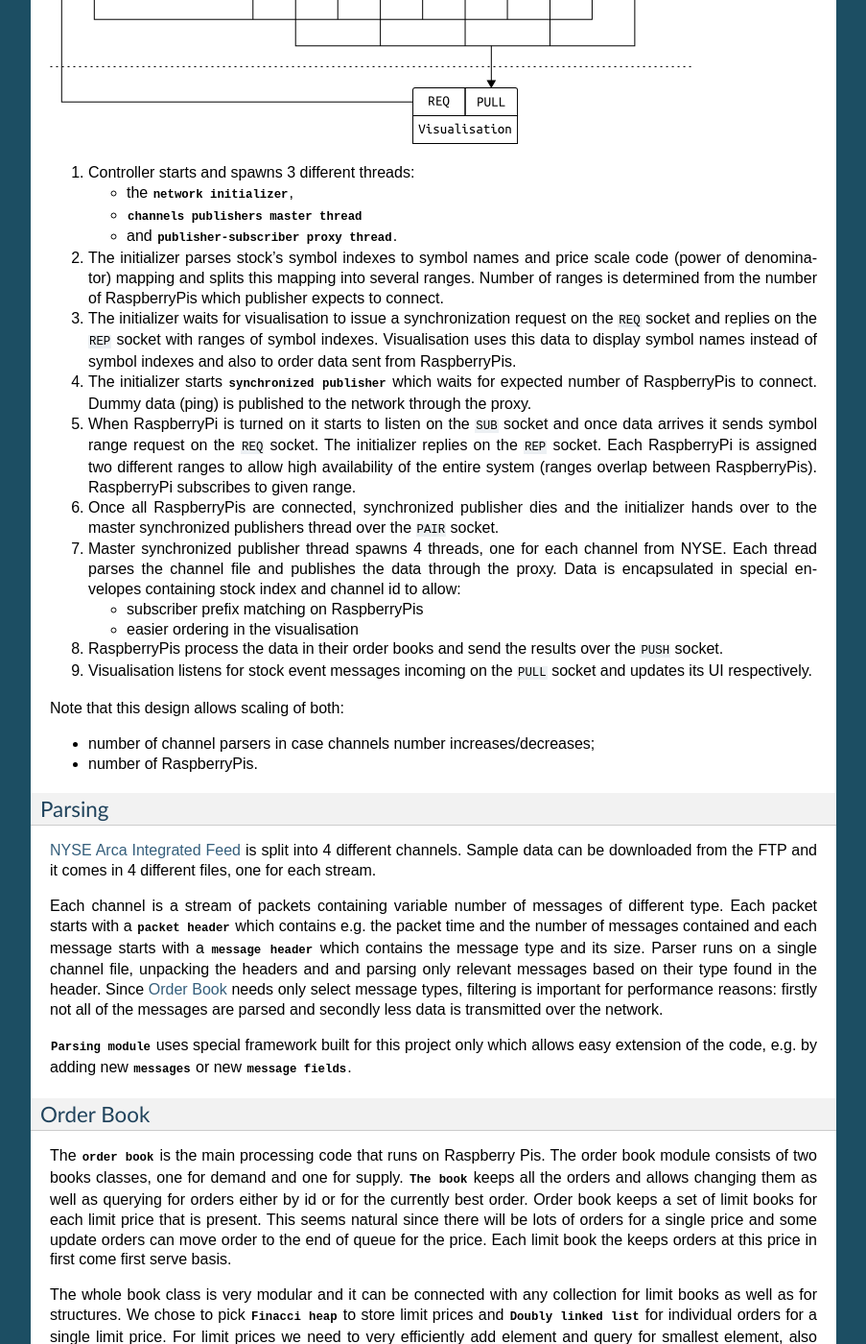
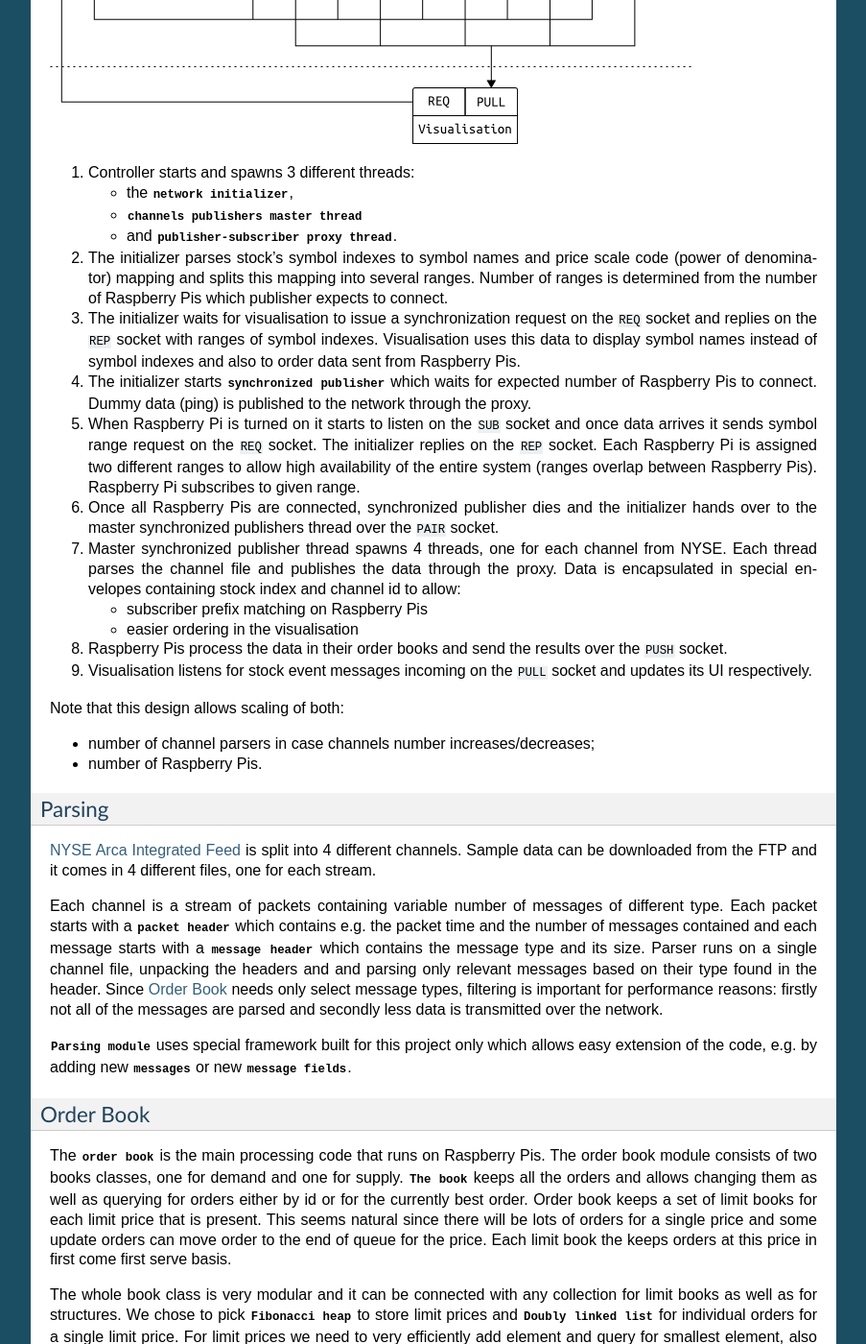
Before and after one commit to kuba/OxBerryPis, a Sphinx documentation site: the page built from docs/sphinx/report.rst, in a window 1280 px wide and 1400 px high, scrolled down 1970 px. Shown: the whole window at 96% size, without its empty margins (198-1101 px from the left). Built offline with Sphinx 7.4.7, drawn with Linux system fonts in a browser that asks for light colours; some of the changed text lies outside the part shown.

Commit message:
Typos, RaspberryPi -> Raspberry Pi.

```diff
--- a/docs/sphinx/net.rst
+++ b/docs/sphinx/net.rst
@@ -43,8 +43,8 @@ Messages factories
    :members:
 
 
-RaspberryPi
------------
+Raspberry Pi
+------------
 
 .. automodule:: oxberrypis.net.rpi
    :members:
--- a/docs/sphinx/report.rst
+++ b/docs/sphinx/report.rst
@@ -60,7 +60,7 @@ The following technologies have been used:
   for network data serialization.
 
 * Custom image of `Raspbian <http://www.raspberrypi.org/downloads>`_ as
-  the Operating System for RaspberryPis.
+  the Operating System for Raspberry Pis.
 
 * `Sphinx <http://sphinx-doc.org/>`_ for documentation generation.
 
@@ -83,11 +83,11 @@ patterns have been used for the networking:
 
   * visualisation and the initializer,
 
-  * RaspberryPis and the initializer (synchronized publisher).
+  * Raspberry Pis and the initializer (synchronized publisher).
 
-* **Pub-sub** for distribution of the stock data to RaspberryPis.
+* **Pub-sub** for distribution of the stock data to Raspberry Pis.
 
-* **Pipeline** for collection of proccessed data from RaspberryPis.
+* **Pipeline** for collection of processed data from Raspberry Pis.
 
 * **Exclusive pair** for synchronizing threads in the Controller.
 
@@ -119,27 +119,27 @@ The system outline
 #. The initializer parses stock's symbol indexes to symbol names and
    price scale code (power of denominator) mapping and splits this
    mapping into several ranges. Number of ranges is determined from the
-   number of RaspberryPis which publisher expects to connect.
+   number of Raspberry Pis which publisher expects to connect.
 
 #. The initializer waits for visualisation to issue a synchronization
    request on the ``REQ`` socket and replies on the ``REP`` socket with
    ranges of symbol indexes. Visualisation uses this data to display
    symbol names instead of symbol indexes and also to order data sent
-   from RaspberryPis.
+   from Raspberry Pis.
 
 #. The initializer starts :py:class:`synchronized publisher
    <oxberrypis.net.components.SynchronizedPublisher>` which waits for
-   expected number of RaspberryPis to connect. Dummy data (ping) is
+   expected number of Raspberry Pis to connect. Dummy data (ping) is
    published to the network through the proxy.
 
-#. When RaspberryPi is turned on it starts to listen on the ``SUB``
+#. When Raspberry Pi is turned on it starts to listen on the ``SUB``
    socket and once data arrives it sends symbol range request on the
    ``REQ`` socket. The initializer replies on the ``REP`` socket.  Each
-   RaspberryPi is assigned two different ranges to allow high
+   Raspberry Pi is assigned two different ranges to allow high
    availability of the entire system (ranges overlap between
-   RaspberryPis). RaspberryPi subscribes to given range.
+   Raspberry Pis). Raspberry Pi subscribes to given range.
 
-#. Once all RaspberryPis are connected, synchronized publisher dies and
+#. Once all Raspberry Pis are connected, synchronized publisher dies and
    the initializer hands over to the master synchronized publishers
    thread over the ``PAIR`` socket.
 
@@ -148,11 +148,11 @@ The system outline
    the data through the proxy. Data is encapsulated in special envelopes
    containing stock index and channel id to allow:
 
-   * subscriber prefix matching on RaspberryPis
+   * subscriber prefix matching on Raspberry Pis
 
    * easier ordering in the visualisation
 
-#. RaspberryPis process the data in their order books and send the
+#. Raspberry Pis process the data in their order books and send the
    results over the ``PUSH`` socket.
 
 #. Visualisation listens for stock event messages incoming on the
@@ -163,7 +163,7 @@ Note that this design allows scaling of both:
 
 * number of channel parsers in case channels number increases/decreases;
 
-* number of RaspberryPis.
+* number of Raspberry Pis.
 
 
 Parsing
@@ -208,7 +208,7 @@ price in first come first serve basis.
 
 The whole book class is very modular and it can be connected with any
 collection for limit books as well as for structures. We chose to pick
-:py:mod:`Finacci heap <oxberrypis.orderbook.fibonacci_heap>` to store
+:py:mod:`Fibonacci heap <oxberrypis.orderbook.fibonacci_heap>` to store
 limit prices and :py:mod:`Doubly linked list
 <oxberrypis.orderbook.linked_list>` for individual orders for a single
 limit price. For limit prices we need to very efficiently add element
```
Also changed, not shown: 7 other files.
